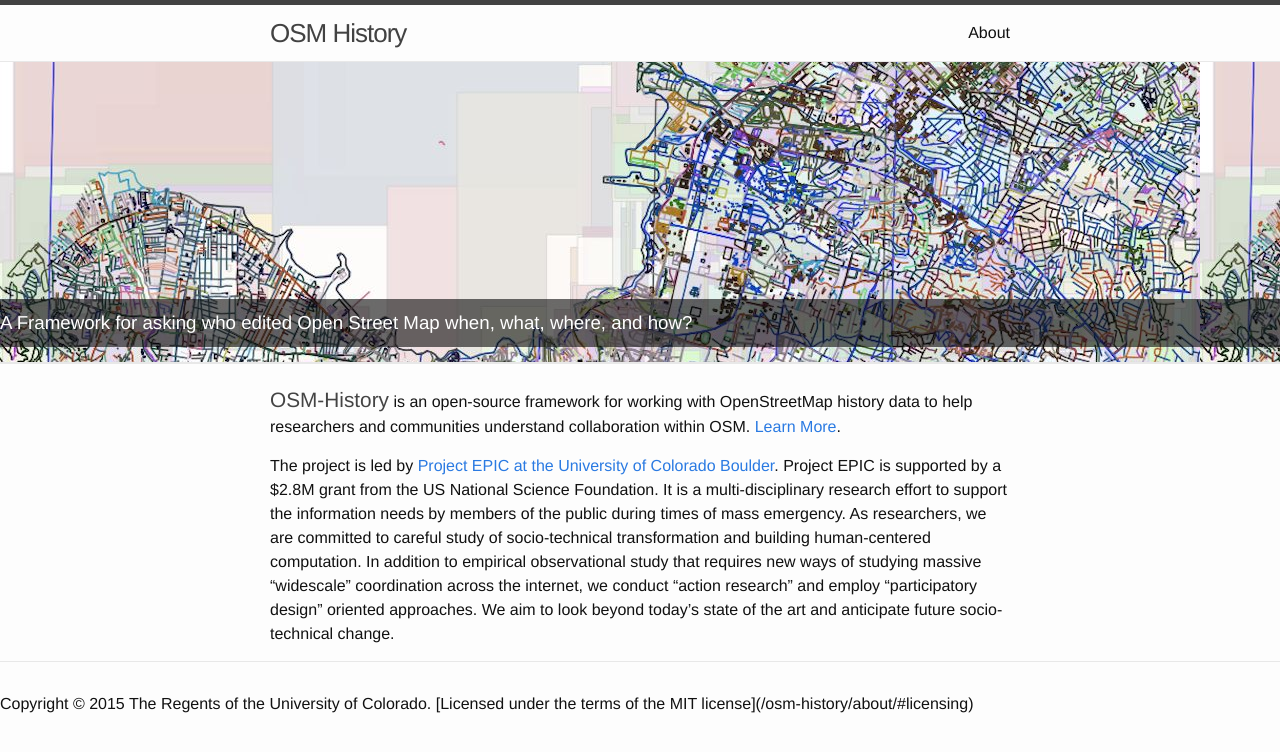
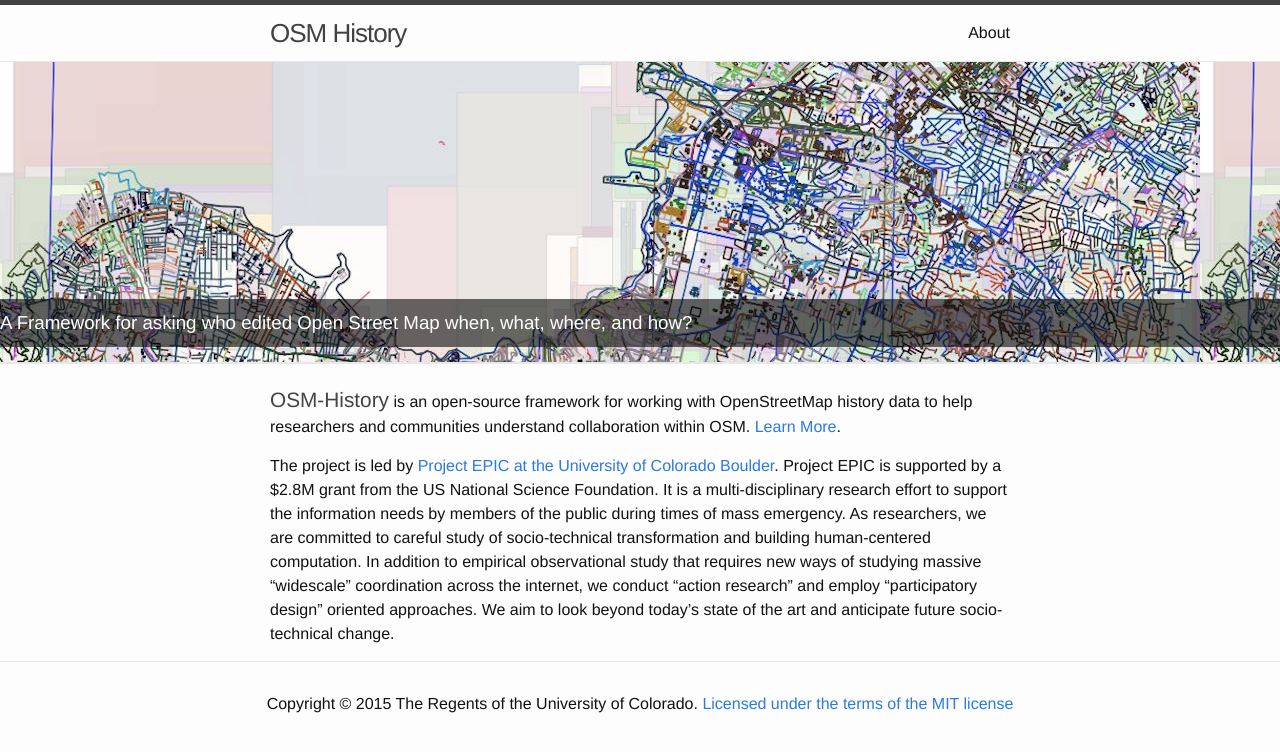
Before and after one commit to Project-EPIC/epic-osm, a Jekyll site: the page built from index.md, in a window 1280 px wide. Shown: the top 752 px of the page. Built offline with Jekyll 4.4.1, drawn with Linux system fonts in a browser that asks for light colours.

Commit message:
adding footer and styling it

```diff
--- a/_includes/footer.html
+++ b/_includes/footer.html
@@ -1,3 +1,3 @@
 <footer class="site-footer">
-  Copyright © 2015 The Regents of the University of Colorado. [Licensed under the terms of the MIT license]({{site.baseurl}}/about/#licensing)
+  Copyright © 2015 The Regents of the University of Colorado. <a href="{{site.baseurl}}/about/#licensing">Licensed under the terms of the MIT license</a>
 </footer>
--- a/_sass/_base.scss
+++ b/_sass/_base.scss
@@ -39,6 +39,10 @@
 ul, ol, dl, figure,
 %vertical-rhythm {
     margin-bottom: $spacing-unit / 2;
+}
+
+.site-footer{
+  text-align: center;
 }
 
 
```
